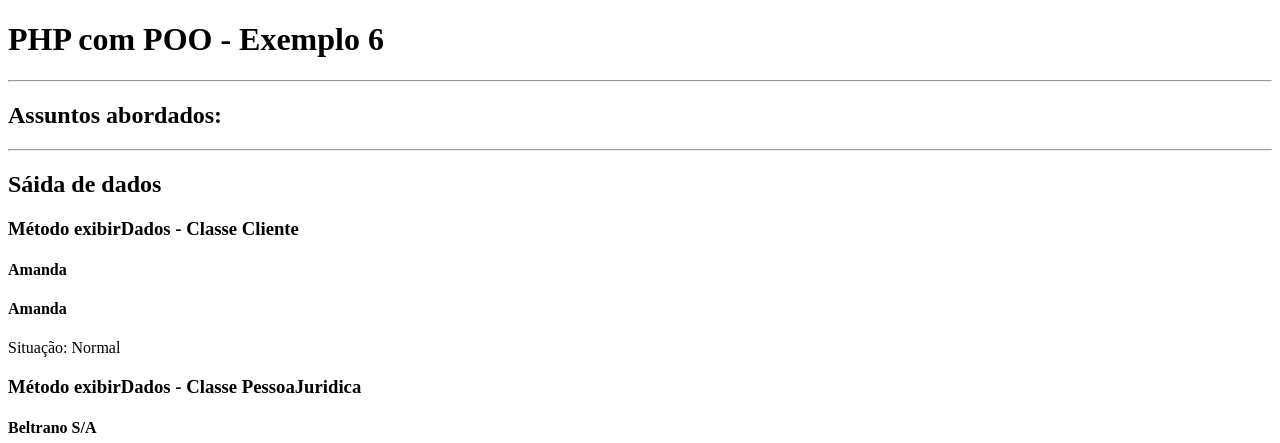
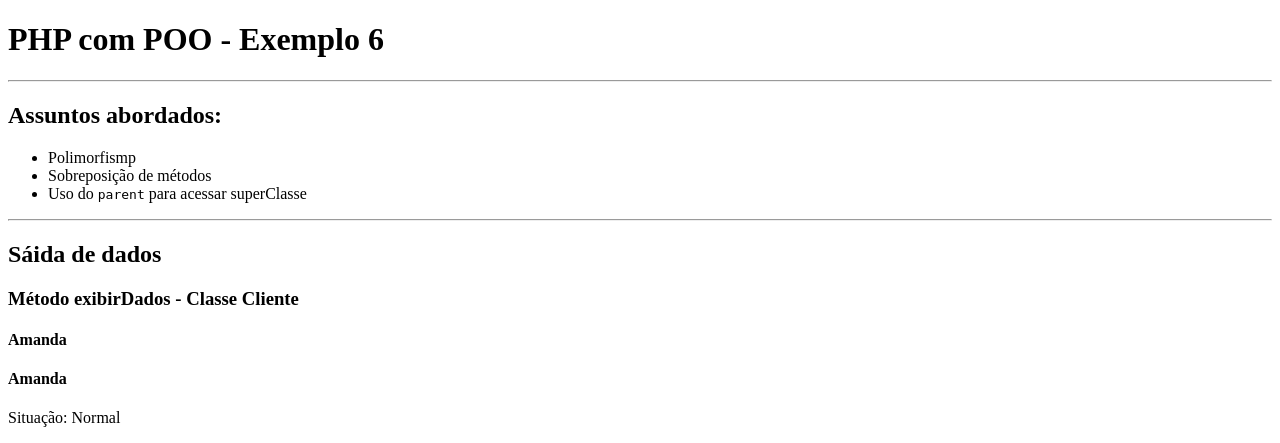
Before and after one commit to ZimboSebastiao/aulas-php-poo, a PHP site: page / in a window 1280 px wide. Shown: the top 443 px of the page. Run offline with PHP 8.4, Linux system fonts and the light colour scheme.

Commit message:
Update index.php

```diff
--- a/index.php
+++ b/index.php
@@ -11,7 +11,9 @@
     <h2>Assuntos abordados:</h2>
 
     <ul>
-
+        <li>Polimorfismp</li>
+        <li>Sobreposição de métodos</li>
+        <li>Uso do <code>parent</code> para acessar superClasse</li>
     </ul>
     <hr>
 
```
